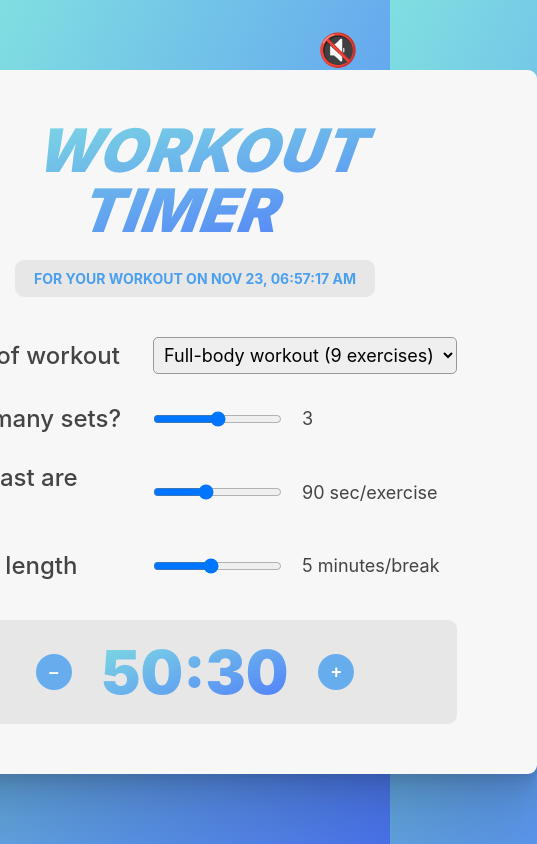
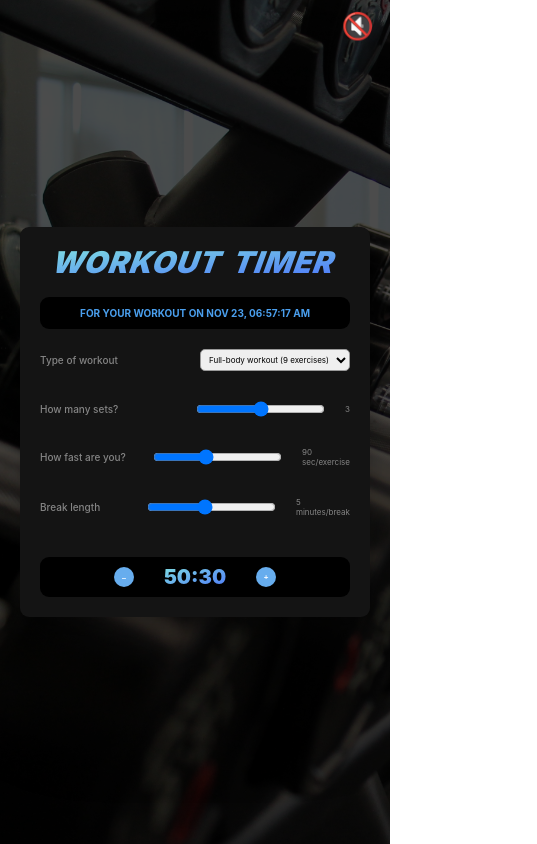
Before and after one commit to Damarwendha/WorkoutTimer-ReactApp, a React (Create React App) app: page / in a window 390 px wide. Shown: the whole page, 537 px wide, since content can reach past the window. Built offline with nearby package versions, Linux system fonts and the light colour scheme.

Commit message:
add mobile mediaqueries

```diff
--- a/src/index.css
+++ b/src/index.css
@@ -11,16 +11,27 @@ html {
 body {
   font-family: -apple-system, BlinkMacSystemFont, "Segoe UI", Roboto, Oxygen,
     Ubuntu, Cantarell, "Open Sans", "Helvetica Neue", sans-serif;
-  color: #444;
+  color: #858585;
   height: 100vh;
   display: flex;
   align-items: center;
   justify-content: center;
-  background-image: linear-gradient(to right bottom, #80dfe1, #4e7afa);
+  background-image: url(/public/image/bg.jpg);
+  background-size: cover;
+  z-index: -2;
+}
+
+.overlay{
+  z-index: -1;
+  background-color: rgb(0, 0, 0);
+  position: fixed;
+  width: 100%;
+  height: 100%;
+  opacity: 70%;
 }
 
 main {
-  background-color: #f7f7f7;
+  background-color: #141414;
   padding: 5rem 8rem;
   border-radius: 9px;
   box-shadow: 0px 2.8px 2.8px rgba(0, 0, 0, 0.028),
@@ -50,7 +61,7 @@ time {
   text-align: center;
   margin: 0 auto;
   margin-bottom: 4rem;
-  background-color: #e7e7e7;
+  background-color: #000000;
   border-radius: 9px;
   padding: 1rem;
   font-size: 1.4rem;
@@ -96,7 +107,7 @@ section {
   align-items: center;
   justify-content: center;
   gap: 3rem;
-  background-color: #e7e7e7;
+  background-color: #000000;
   border-radius: 9px;
   padding: 1.6rem;
 }
@@ -132,3 +143,58 @@ button {
   background-color: transparent;
   font-size: 3.2rem;
 }
+
+@media (max-width: 430px) {
+  body {
+    font-size: 50%;
+    padding: 2rem;
+  }
+
+  main {
+    padding: 2rem;
+  }
+
+  h1 {
+    font-size: 3rem;
+  }
+
+  time {
+    width: 100%;
+    font-size: 1rem;
+    margin-bottom: 2rem;
+  }
+
+  label {
+    font-size: 1rem;
+    width: 100%;
+  }
+
+  select {
+    font-size: 0.8rem;
+    padding: 0.4rem;
+  }
+
+  span {
+    font-size: 0.8rem;
+  }
+
+  section {
+    padding: 0.8rem;
+  }
+
+  p {
+    font-size: 2rem;
+  }
+
+  button {
+    height: 2rem;
+    aspect-ratio: 1;
+    font-size: 0.8rem;
+  }
+
+  .btn-sound {
+    top: 1.6rem;
+    right: 1.6rem;
+    font-size: 2.6rem;
+  }
+}
```
